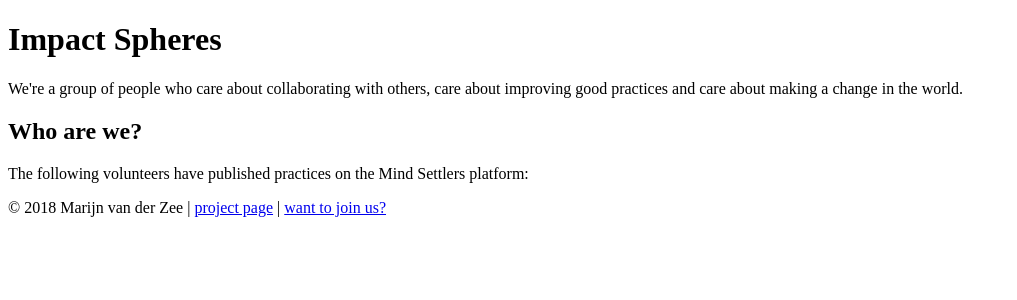
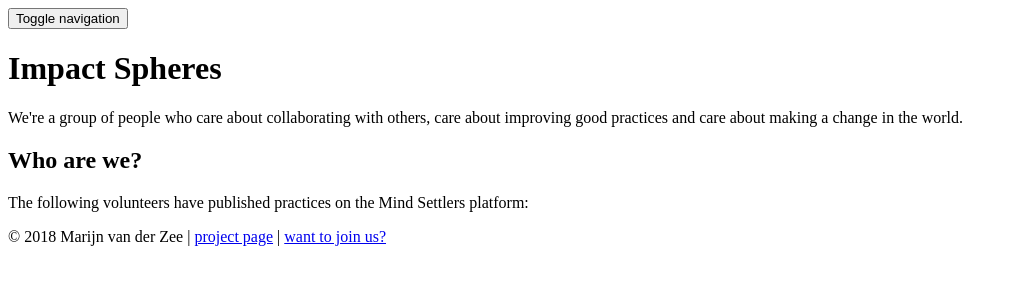
Before and after one commit to serra/impact-spheres-drive-monitor, a Flask app: template webapp/templates/index.html in a window 1280 px wide. Shown: the top 300 px of the page, without its empty margins (0-1017 px from the left). Run offline with Flask 2, Linux system fonts and the light colour scheme; the template is opened without the code that fills it, so the values that code supplies are empty; some libraries are stand-ins or nearby versions.

Commit message:
Pretify homepage layout

```diff
--- a/webapp/app.py
+++ b/webapp/app.py
@@ -1,3 +1,5 @@
+# -*- coding: utf-8 -*-
+
 import sys
 import os
 from flask import Flask, request, jsonify, render_template
--- a/webapp/templates/default.html
+++ b/webapp/templates/default.html
@@ -2,13 +2,42 @@
 {% block title %}Impact Spheres{% endblock %}
 
 {% block navbar %}
-<div class="navbar navbar-fixed-top">
-  <!-- ... -->
-</div>
+<nav class="navbar navbar-default">
+  <div class="container-fluid">
+    <!-- Brand and toggle get grouped for better mobile display -->
+    <div class="navbar-header">
+      <button type="button" class="navbar-toggle collapsed" data-toggle="collapse" data-target="#bs-example-navbar-collapse-1" aria-expanded="false">
+        <span class="sr-only">Toggle navigation</span>
+        <span class="icon-bar"></span>
+        <span class="icon-bar"></span>
+        <span class="icon-bar"></span>
+      </button>
+      <!-- <a class="navbar-brand" href="#">Brand</a> -->
+    </div>
+
+    <!-- Collect the nav links, forms, and other content for toggling -->
+    <div class="collapse navbar-collapse" id="bs-example-navbar-collapse-1">
+      <!--
+      <ul class="nav navbar-nav">
+        <li class="active"><a href="#">Link <span class="sr-only">(current)</span></a></li>
+        <li><a href="#">Link</a></li>
+      </ul>
+       -->
+    </div>
+  </div>
+</nav>
 {% endblock %}
 
-{%- block content %}
+{% block content %}
+
   {{super()}}
+
+  <div class="container">
+
+  {% block content2 %}
+
+  {% endblock content2 %}
+
   {%- block footer %}
   <footer>
       &copy; 2018 Marijn van der Zee
@@ -16,4 +45,6 @@
       | <a href="https://impactspheres.co/join-me-to-become-a-team-navigator-ca2b33cd324b">want to join us?</a>
   </footer>
   {%- endblock footer %}
-{%- endblock content %}
+
+  </div>
+{% endblock content %}
--- a/webapp/templates/index.html
+++ b/webapp/templates/index.html
@@ -1,7 +1,7 @@
 {% extends "default.html" %}
 {% block title %}Impact Spheres{% endblock %}
 
-{% block content %}
+{% block content2 %}
 
     <h1>Impact Spheres</h1>
 
@@ -19,7 +19,4 @@
       {% endfor %}
     </ul>
 
-{% block footer %}
-{{super()}}
 {% endblock %}
-{% endblock %}
```
